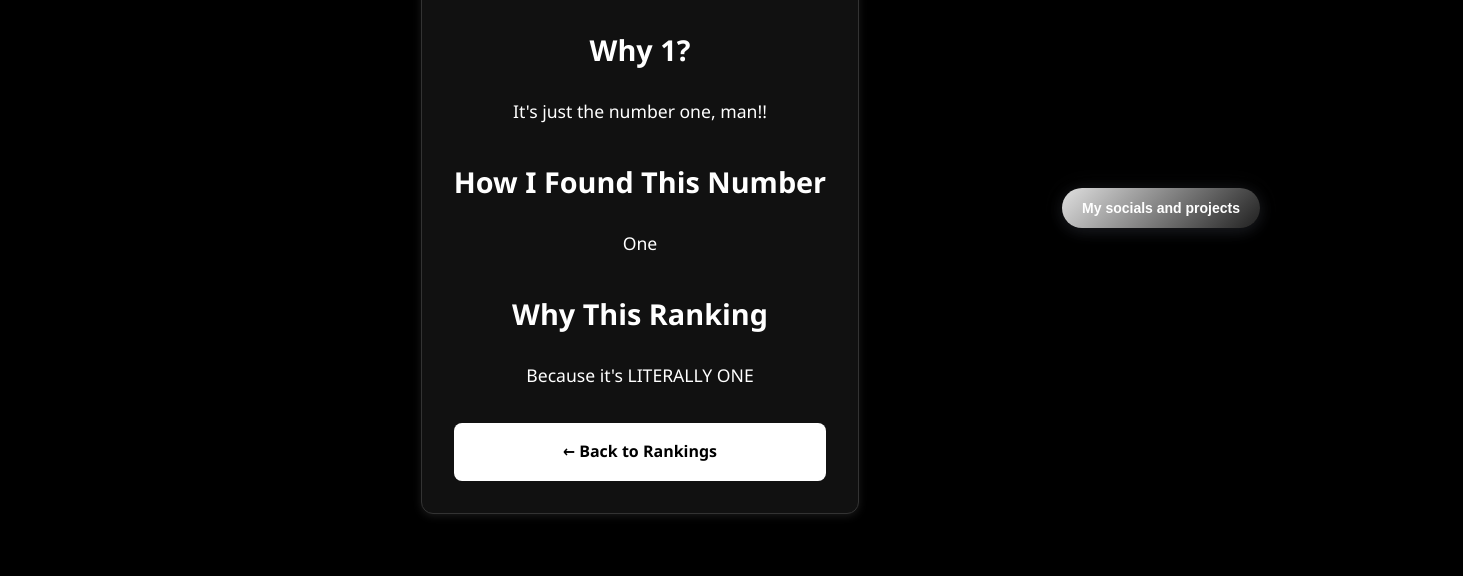
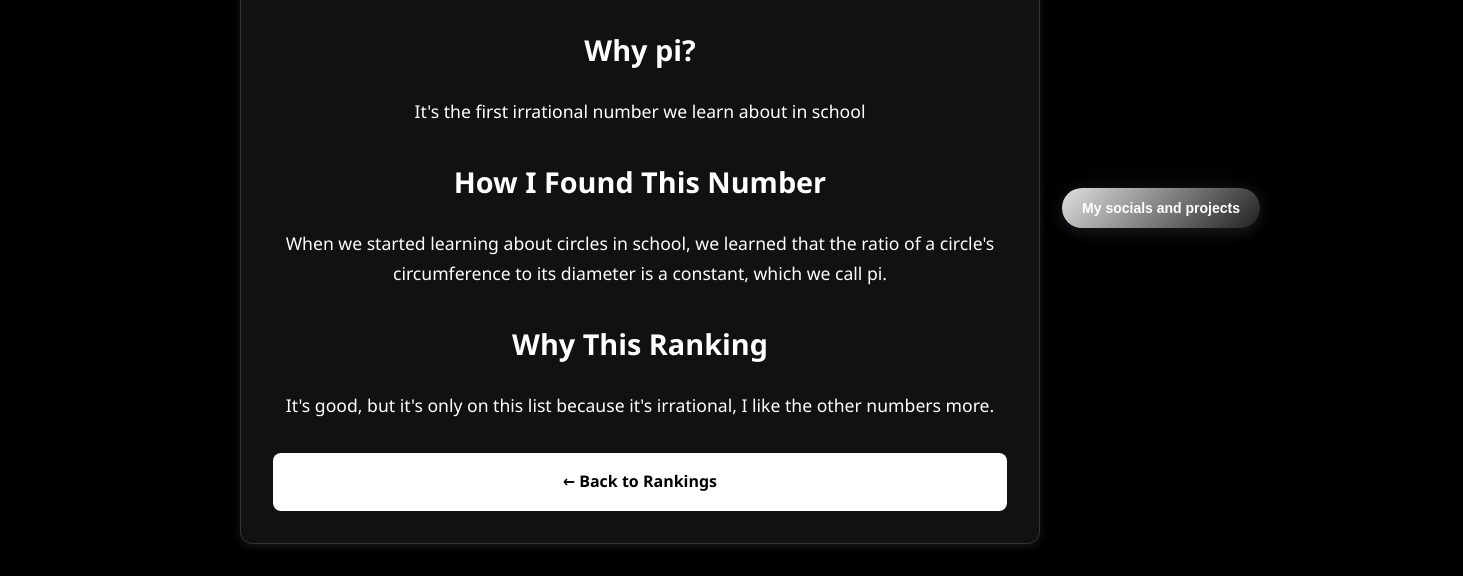
Before and after one commit to Loolybooly/NUMBERS, a plain HTML site: page 9.html in a window 1280 px wide. Shown: the part 552-1128 px from the top of the page, 1463 px wide, since content can reach past the window. Before the commit the page ends 1098 px from the top, so only its background shows below. Drawn offline with Linux system fonts and the light colour scheme.

Commit message:
Updated numbers

```diff
--- a/9.html
+++ b/9.html
@@ -27,23 +27,33 @@
                             font-weight: bold;
                         "
                     >
-                        1
+                        3.1415926535897932384626433832795
                     </p>
                 </div>
 
                 <div class="section">
-                    <h2>Why 1?</h2>
-                    <p>It's just the number one, man!!</p>
+                    <h2>Why pi?</h2>
+                    <p>
+                        It's the first irrational number we learn about in
+                        school
+                    </p>
                 </div>
 
                 <div class="section">
                     <h2>How I Found This Number</h2>
-                    <p>One</p>
+                    <p>
+                        When we started learning about circles in school, we
+                        learned that the ratio of a circle's circumference to
+                        its diameter is a constant, which we call pi.
+                    </p>
                 </div>
 
                 <div class="section">
                     <h2>Why This Ranking</h2>
-                    <p>Because it's LITERALLY ONE</p>
+                    <p>
+                        It's good, but it's only on this list because it's
+                        irrational, I like the other numbers more.
+                    </p>
                 </div>
 
                 <a href="index.html" class="back-link">← Back to Rankings</a>
```
Also changed, not shown: 8.html (+11 -5 lines).
